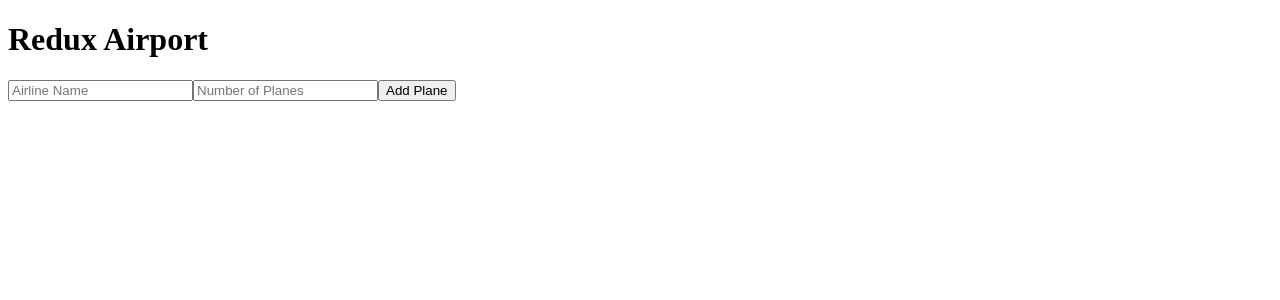
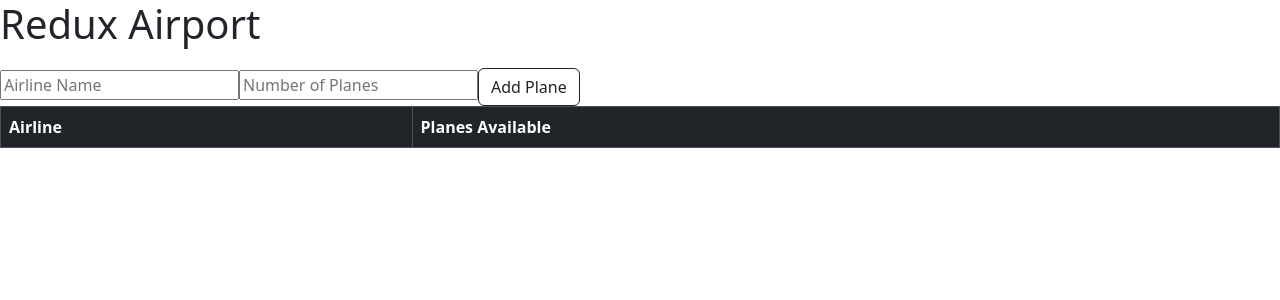
Before and after one commit to dontyellwillcry/redux-airport, a React (Create React App) app: page / in a window 1280 px wide. Shown: the top 300 px of the page. Built offline with nearby package versions, Linux system fonts and the light colour scheme.

Commit message:
added some style

```diff
--- a/package.json
+++ b/package.json
@@ -3,7 +3,9 @@
   "version": "0.1.0",
   "private": true,
   "dependencies": {
+    "bootstrap": "^5.3.1",
     "react": "^18.2.0",
+    "react-bootstrap": "^2.8.0",
     "react-dom": "^18.2.0",
     "react-redux": "^7.2.9",
     "react-scripts": "^5.0.1",
--- a/src/components/AirlineForm/AirlineForm.jsx
+++ b/src/components/AirlineForm/AirlineForm.jsx
@@ -1,3 +1,10 @@
+import React from 'react';
+import 'bootstrap/dist/css/bootstrap.min.css';
+import Button from 'react-bootstrap/Button';
+
+
+
+
 function AirlineForm({
   handleSubmit,
   addNewAirline,
@@ -21,7 +28,7 @@ function AirlineForm({
           value={numberOfPlanes}
           onChange={(event) => addNumberOfPlanes(event.target.value)}
         />
-        <button type="submit">Add Plane</button>
+        <Button variant="outline-dark" type="submit">Add Plane</Button>
       </form>
     </>
   );
--- a/src/components/AirlineTable/AirlineTable.jsx
+++ b/src/components/AirlineTable/AirlineTable.jsx
@@ -1,3 +1,7 @@
+import { Table } from 'react-bootstrap';
+import 'bootstrap/dist/css/bootstrap.min.css';
+
+
 function AirlineTable({ listOfAirlines }) {
   return (
     <>
--- a/src/components/App/App.jsx
+++ b/src/components/App/App.jsx
@@ -2,6 +2,9 @@ import React, { useState } from "react";
 import { useSelector, useDispatch } from "react-redux";
 import AirlineForm from "../AirlineForm/AirlineForm";
 import AirlineTable from "../AirlineTable/AirlineTable";
+import { Table } from 'react-bootstrap';
+import 'bootstrap/dist/css/bootstrap.min.css';
+
 
 function App() {
   const [newAirline, addNewAirline] = useState("");
@@ -29,11 +32,17 @@ function App() {
         numberOfPlanes={numberOfPlanes}
         addNumberOfPlanes={addNumberOfPlanes}
       />
-      <table>
+      <Table striped bordered hover variant="dark">
+      <thead>
+    <tr>
+      <th>Airline</th>
+      <th>Planes Available</th>
+    </tr>
+  </thead>
         <tbody>
           <AirlineTable listOfAirlines={listOfAirlines} dispatch={dispatch} />
         </tbody>
-      </table>
+      </Table>
     </div>
   );
 }
```
Also changed, not shown: 1 other file (tests, documents, lock files or other folders).
